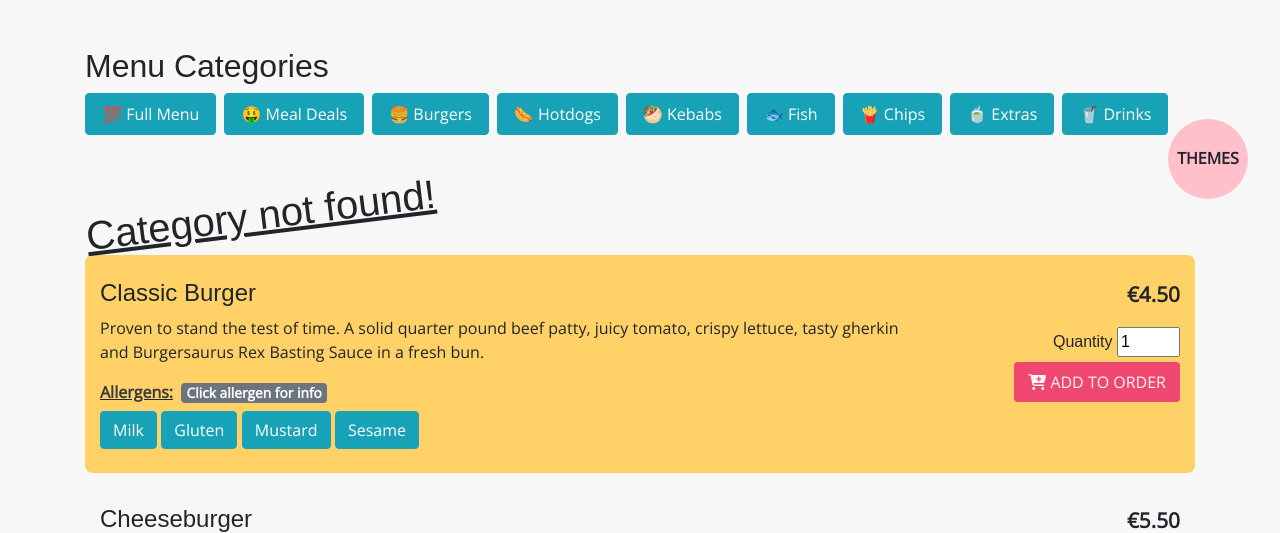
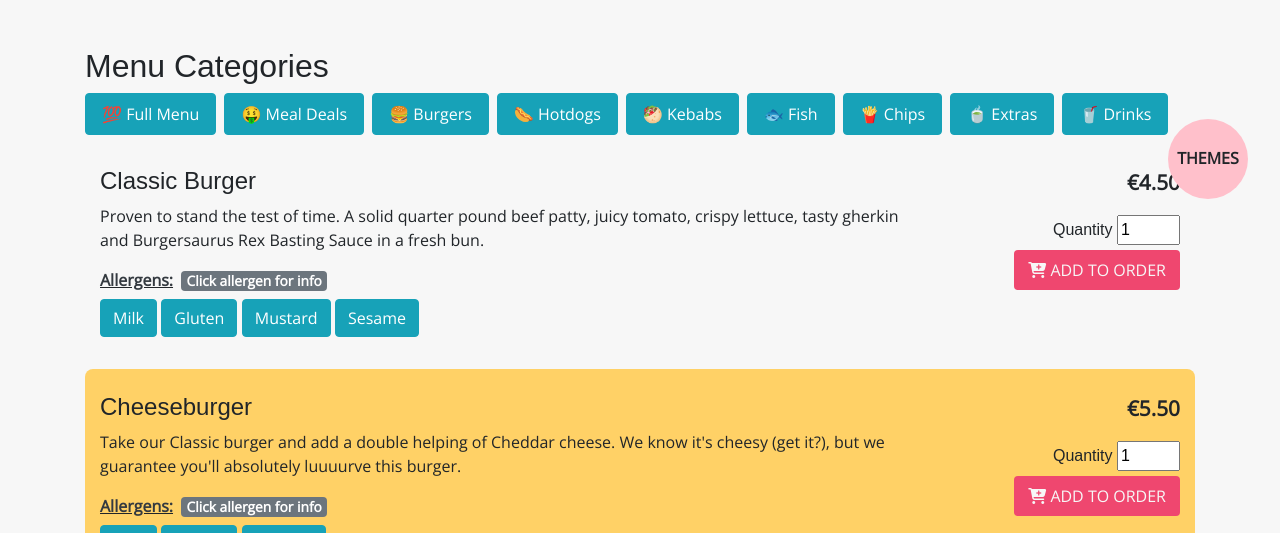
Before and after one commit to wondrousWebWorks/burgersaurus-rex, a Django app: page /menu/ in a window 1280 px wide. Shown: the part 561-1094 px from the top of the page. Run offline with Django 3.2, Linux system fonts and the light colour scheme; data comes from the database, SQL or seed files in the repository; both versions use the stored data as it was after the commit; some libraries are stand-ins or nearby versions; some web fonts are replaced.

Commit message:
Fixed heading issue on menue page when no category is selected. Added image to Image model

```diff
--- a/menu/templates/menu/menu.html
+++ b/menu/templates/menu/menu.html
@@ -50,8 +50,6 @@
     {% else %}
         {% if query %}
             <h1 class="mt-5 mb-3 d-inline-block page-heading">Search: {{ query }}</h1>
-        {% else %}
-            <h1 class="mt-5 mb-3 d-inline-block page-heading">Category not found!</h1>
         {% endif %}
     {% endif %}
 
```
Also changed, not shown: db.sqlite3, media/images/category-burgers.jpg (added).
